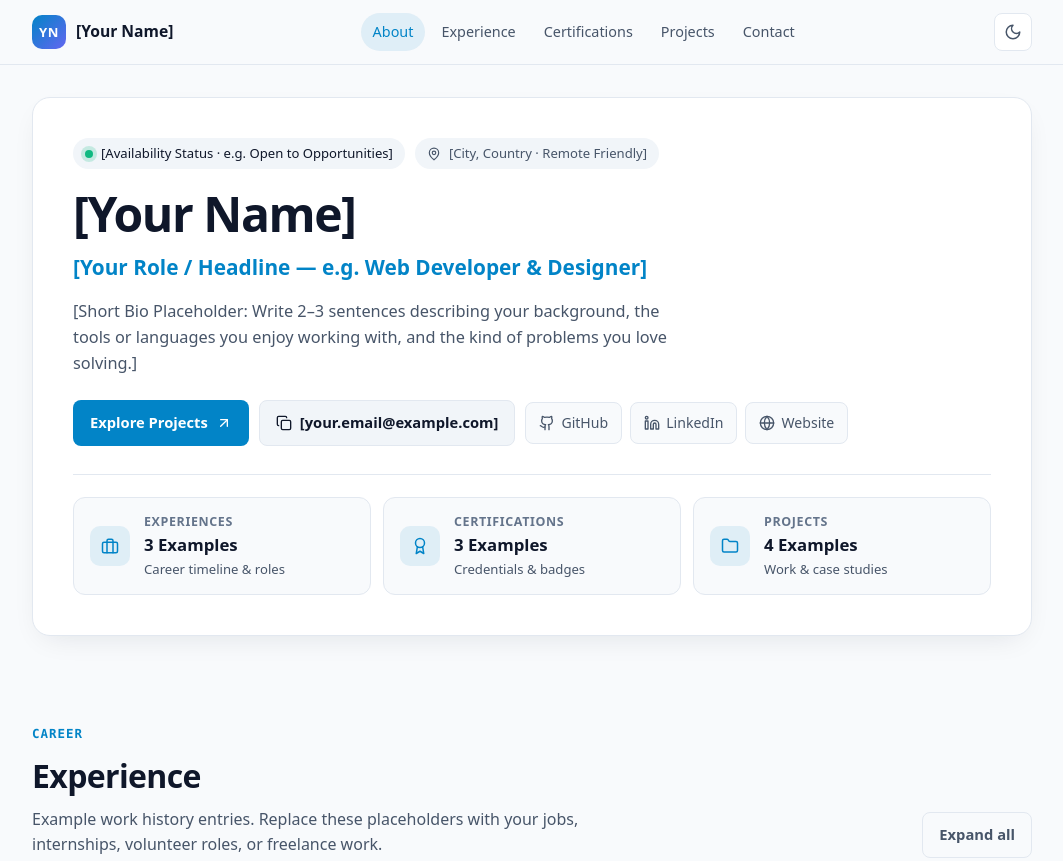
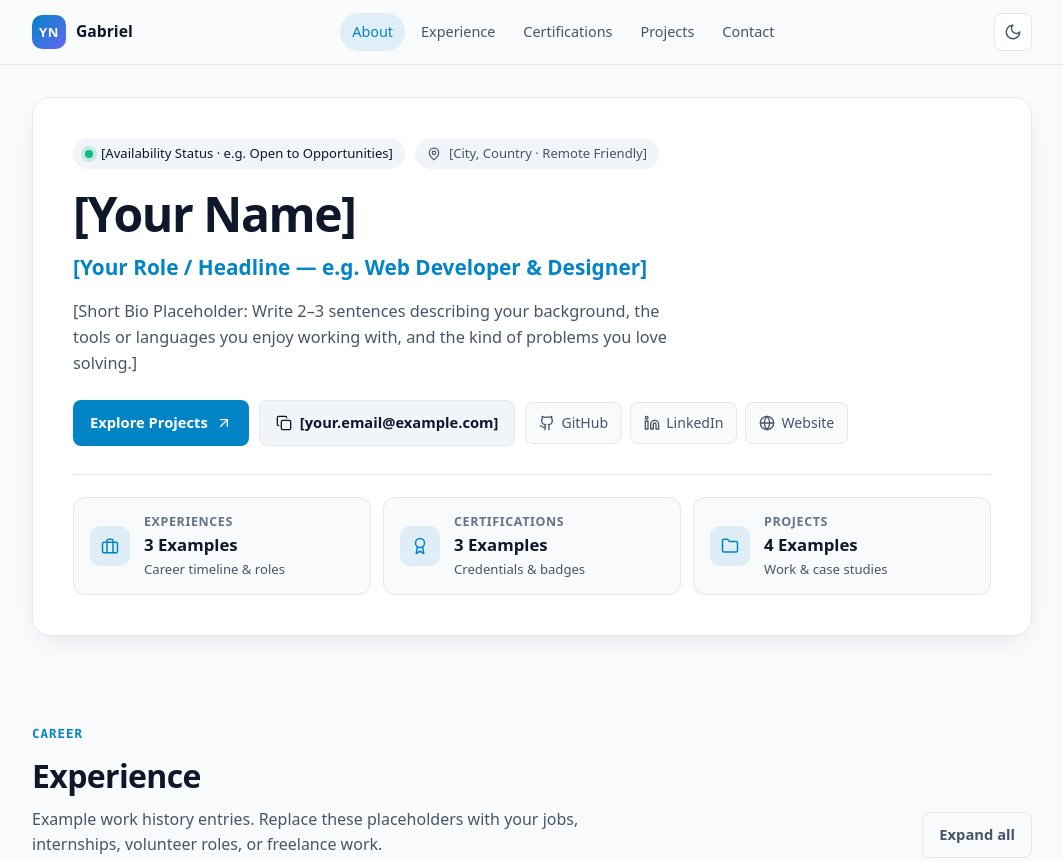
Before and after one commit to gabrielorlinperez-eng/Sample-protfolio, a plain HTML site: page index.html in a window 1280 px wide. Shown: the top 861 px of the page, without its empty margins (108-1171 px from the left). Drawn offline with Linux system fonts and the light colour scheme.

Commit message:
Initials

```diff
--- a/index.html
+++ b/index.html
@@ -24,7 +24,7 @@
         <a href="#about" class="brand">
           <!-- WORKSHOP TIP: Replace [YN] with your initials and [Your Name] with your name -->
           <span class="brand-badge" aria-hidden="true">YN</span>
-          <span class="brand-name">[Your Name]</span>
+          <span class="brand-name">Gabriel</span>
         </a>
 
         <nav class="nav-desktop" aria-label="Primary navigation">
```
